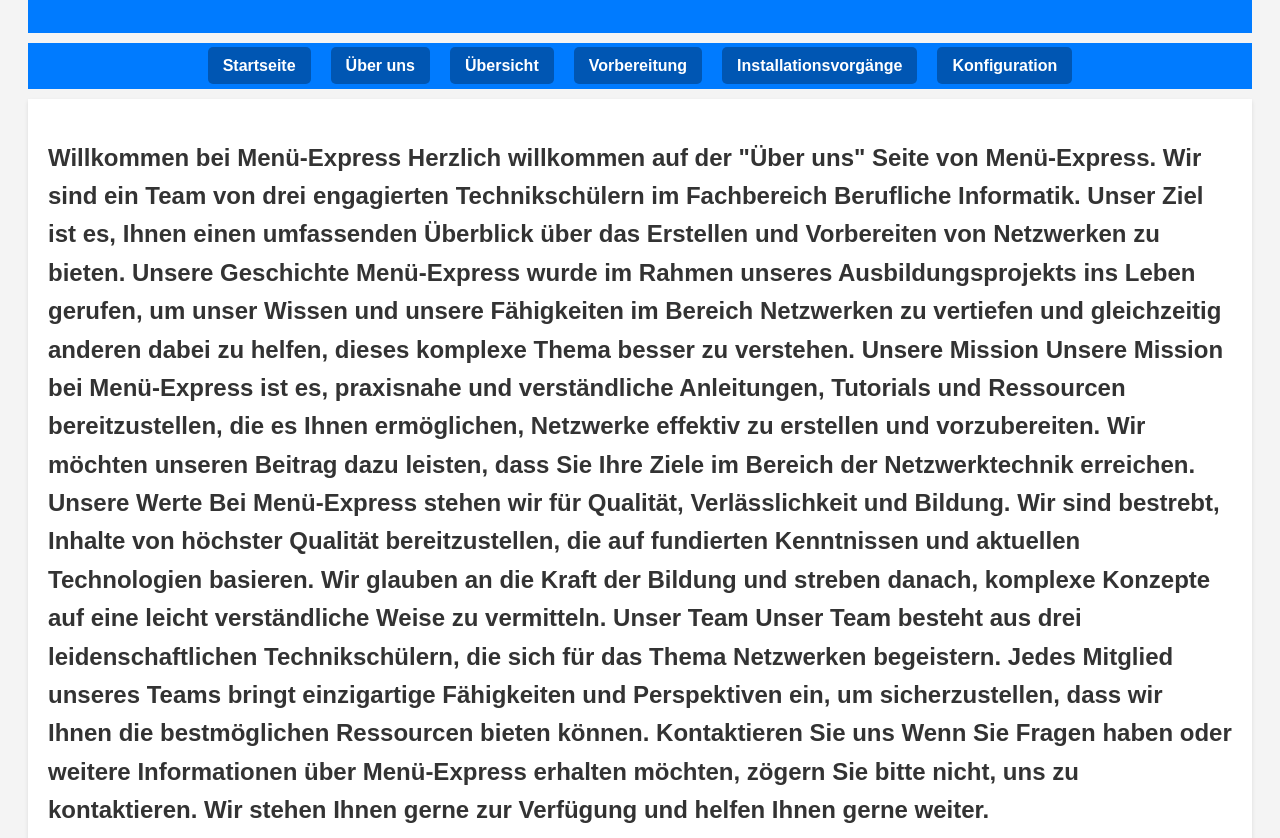
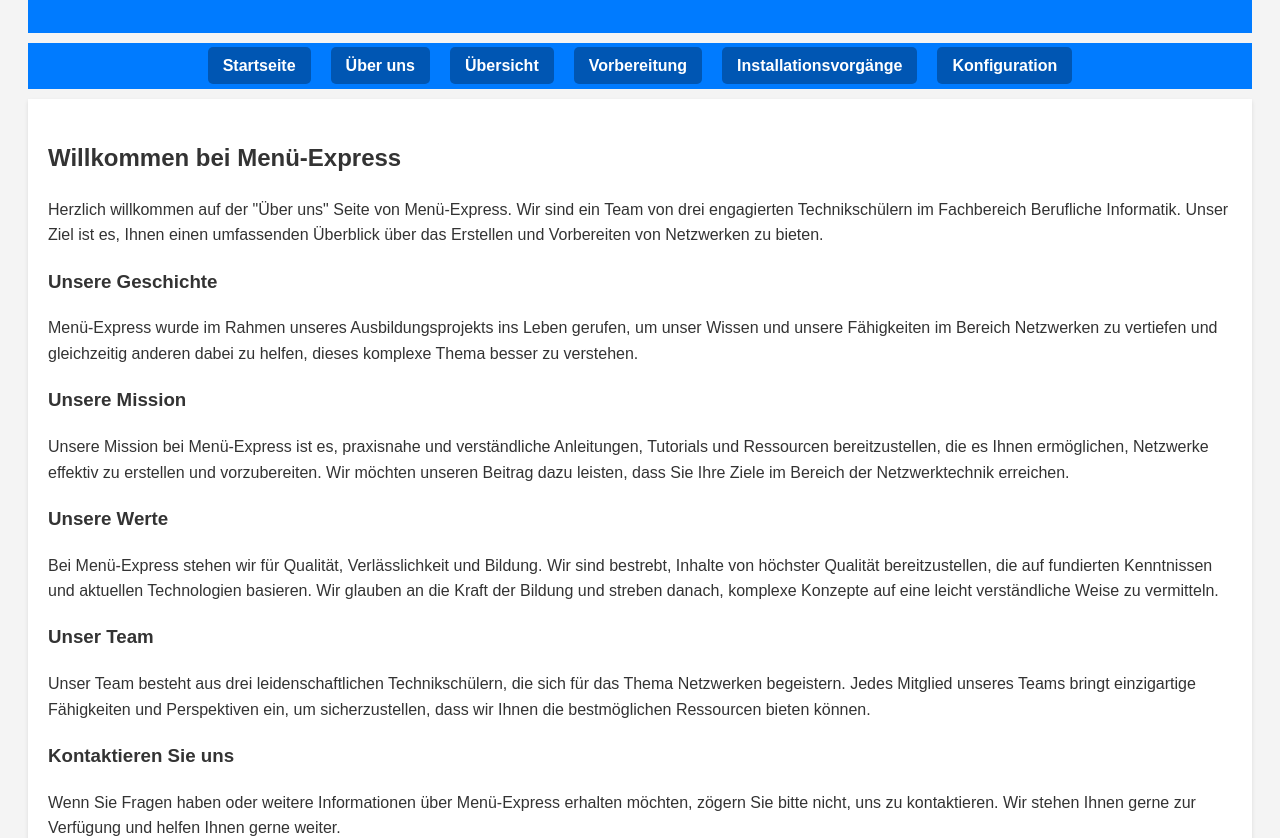
Before and after one commit to nkkox/MenueExpress, a plain HTML site: page html/ueber-uns.html in a window 1280 px wide. Shown: the part 119-957 px from the top of the page. Drawn offline with Linux system fonts and the light colour scheme.

Commit message:
Update ueber-uns.html

```diff
--- a/html/ueber-uns.html
+++ b/html/ueber-uns.html
@@ -23,31 +23,35 @@
     </nav>
 
     <main>
-        <h2>
-            Willkommen bei Menü-Express
+        <section>
+            <h2>Willkommen bei Menü-Express</h2>
+            <p>Herzlich willkommen auf der "Über uns" Seite von Menü-Express. Wir sind ein Team von drei engagierten Technikschülern im Fachbereich Berufliche Informatik. Unser Ziel ist es, Ihnen einen umfassenden Überblick über das Erstellen und Vorbereiten von Netzwerken zu bieten.</p>
+        </section>
 
-Herzlich willkommen auf der "Über uns" Seite von Menü-Express. Wir sind ein Team von drei engagierten Technikschülern im Fachbereich Berufliche Informatik. Unser Ziel ist es, Ihnen einen umfassenden Überblick über das Erstellen und Vorbereiten von Netzwerken zu bieten.
+        <section>
+            <h3>Unsere Geschichte</h3>
+            <p>Menü-Express wurde im Rahmen unseres Ausbildungsprojekts ins Leben gerufen, um unser Wissen und unsere Fähigkeiten im Bereich Netzwerken zu vertiefen und gleichzeitig anderen dabei zu helfen, dieses komplexe Thema besser zu verstehen.</p>
+        </section>
 
-Unsere Geschichte
+        <section>
+            <h3>Unsere Mission</h3>
+            <p>Unsere Mission bei Menü-Express ist es, praxisnahe und verständliche Anleitungen, Tutorials und Ressourcen bereitzustellen, die es Ihnen ermöglichen, Netzwerke effektiv zu erstellen und vorzubereiten. Wir möchten unseren Beitrag dazu leisten, dass Sie Ihre Ziele im Bereich der Netzwerktechnik erreichen.</p>
+        </section>
 
-Menü-Express wurde im Rahmen unseres Ausbildungsprojekts ins Leben gerufen, um unser Wissen und unsere Fähigkeiten im Bereich Netzwerken zu vertiefen und gleichzeitig anderen dabei zu helfen, dieses komplexe Thema besser zu verstehen.
+        <section>
+            <h3>Unsere Werte</h3>
+            <p>Bei Menü-Express stehen wir für Qualität, Verlässlichkeit und Bildung. Wir sind bestrebt, Inhalte von höchster Qualität bereitzustellen, die auf fundierten Kenntnissen und aktuellen Technologien basieren. Wir glauben an die Kraft der Bildung und streben danach, komplexe Konzepte auf eine leicht verständliche Weise zu vermitteln.</p>
+        </section>
 
-Unsere Mission
+        <section>
+            <h3>Unser Team</h3>
+            <p>Unser Team besteht aus drei leidenschaftlichen Technikschülern, die sich für das Thema Netzwerken begeistern. Jedes Mitglied unseres Teams bringt einzigartige Fähigkeiten und Perspektiven ein, um sicherzustellen, dass wir Ihnen die bestmöglichen Ressourcen bieten können.</p>
+        </section>
 
-Unsere Mission bei Menü-Express ist es, praxisnahe und verständliche Anleitungen, Tutorials und Ressourcen bereitzustellen, die es Ihnen ermöglichen, Netzwerke effektiv zu erstellen und vorzubereiten. Wir möchten unseren Beitrag dazu leisten, dass Sie Ihre Ziele im Bereich der Netzwerktechnik erreichen.
-
-Unsere Werte
-
-Bei Menü-Express stehen wir für Qualität, Verlässlichkeit und Bildung. Wir sind bestrebt, Inhalte von höchster Qualität bereitzustellen, die auf fundierten Kenntnissen und aktuellen Technologien basieren. Wir glauben an die Kraft der Bildung und streben danach, komplexe Konzepte auf eine leicht verständliche Weise zu vermitteln.
-
-Unser Team
-
-Unser Team besteht aus drei leidenschaftlichen Technikschülern, die sich für das Thema Netzwerken begeistern. Jedes Mitglied unseres Teams bringt einzigartige Fähigkeiten und Perspektiven ein, um sicherzustellen, dass wir Ihnen die bestmöglichen Ressourcen bieten können.
-
-Kontaktieren Sie uns
-
-Wenn Sie Fragen haben oder weitere Informationen über Menü-Express erhalten möchten, zögern Sie bitte nicht, uns zu kontaktieren. Wir stehen Ihnen gerne zur Verfügung und helfen Ihnen gerne weiter.
-        </h2>
+        <section>
+            <h3>Kontaktieren Sie uns</h3>
+            <p>Wenn Sie Fragen haben oder weitere Informationen über Menü-Express erhalten möchten, zögern Sie bitte nicht, uns zu kontaktieren. Wir stehen Ihnen gerne zur Verfügung und helfen Ihnen gerne weiter.</p>
+        </section>
     </main>
 
     <footer>
```
